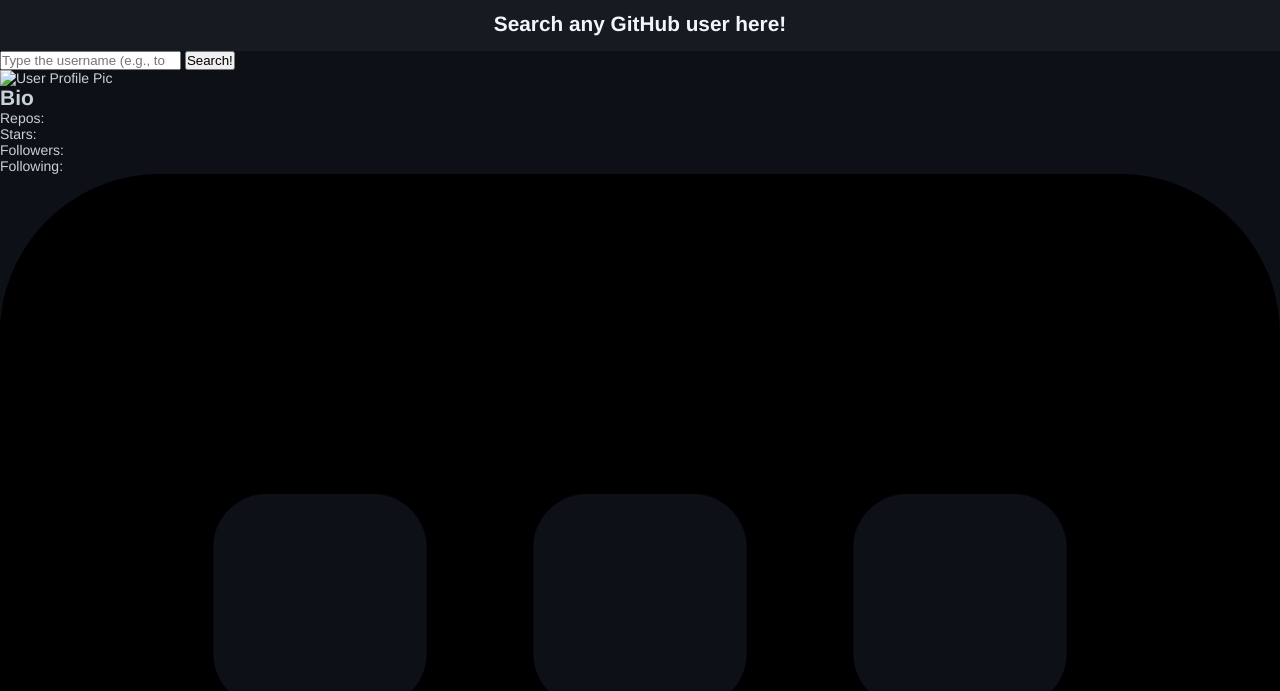
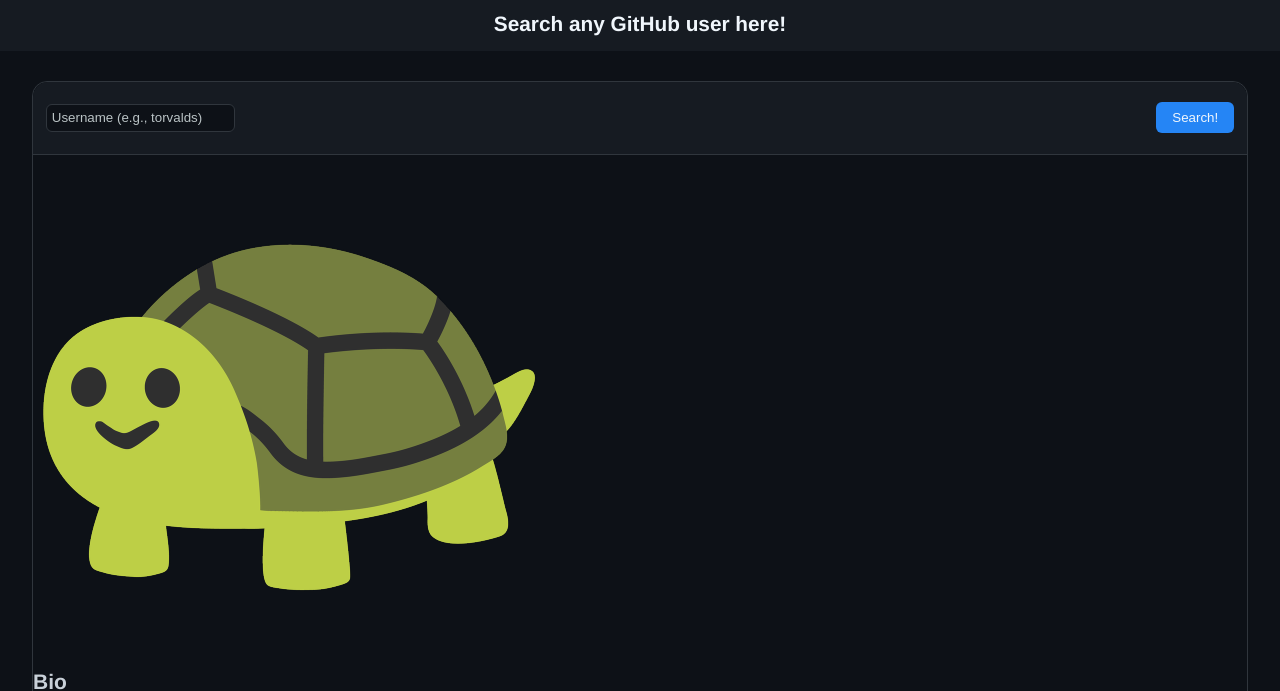
Before and after one commit to luizhf42/github-user-search, a plain HTML site: page index.html in a window 1280 px wide. Shown: the part 70-761 px from the top of the page. Drawn offline with Linux system fonts and the light colour scheme.

Commit message:
making the form style

```diff
--- a/assets/style/base.css
+++ b/assets/style/base.css
@@ -8,10 +8,11 @@
     --border: #30363d;
     --cta: #2585f5;
     --bg: #0D1117;
-    --header-bg: #161B22;
+    --header--form-bg: #161B22;
     --text: #c9d1d9;
     --username: #5a6169;
-    --header-text: #f0f6fc;
+    --header--btn-text: #f0f6fc;
+    --input-placeholder: #bac3c5;
 
     --main-font: 'Helvetica', sans-serif;
     --username-font: 'Arial', sans-serif;
--- a/assets/style/header.css
+++ b/assets/style/header.css
@@ -1,7 +1,7 @@
 header {
     padding: 15px 0;
-    background: var(--header-bg);
-    color: var(--header-text);
+    background: var(--header--form-bg);
+    color: var(--header--btn-text);
 }
 
 .header-main {
--- a/assets/style/main/form.css
+++ b/assets/style/main/form.css
@@ -0,0 +1,29 @@
+form {
+  border-radius: 15px 15px 0 0;
+  display: flex;
+  justify-content: space-between;
+  padding: 1.3rem 0.8rem;
+  border-bottom: 1px solid var(--border);
+  background: var(--header--form-bg);
+  align-items: center;
+}
+
+.user-search {
+  height: 28px;
+  padding: 0 5px;
+  background: var(--bg);
+  border: 1px solid var(--border);
+  border-radius: 6px;
+}
+
+.user-search::placeholder {
+  color: var(--input-placeholder);
+}
+
+.search-btn {
+  background: var(--cta);
+  border: 0;
+  border-radius: 6px;
+  padding: 8px 16px;
+  color: var(--header--btn-text);
+}
--- a/assets/style/main/main.css
+++ b/assets/style/main/main.css
@@ -1,3 +1,6 @@
 main {
-    padding: 30px 0;
+  margin: 30px auto;
+  width: 95%;
+  border-radius: 15px;
+  border: 1px solid var(--border);
 }
--- a/index.html
+++ b/index.html
@@ -7,6 +7,9 @@
     <link rel="stylesheet" href="assets/style/base.css" />
 
     <link rel="stylesheet" href="assets/style/header.css" />
+
+    <link rel="stylesheet" href="assets/style/main/main.css">
+    <link rel="stylesheet" href="assets/style/main/form.css">
 
     <title>GitHub User Search</title>
   </head>
@@ -26,14 +29,14 @@
           type="search"
           class="user-search"
           id="user-search"
-          placeholder="Type the username (e.g., torvalds)"
+          placeholder="Username (e.g., torvalds)"
         />
         <button class="search-btn">Search!</button>
       </form>
 
       <section class="user-info">
         <div class="main-info">
-          <img src="" alt="User Profile Pic" />
+          <img src="tartaruga.png" alt="User Profile Pic" />
           <h2 class="name"></h2>
           <h3 class="username"></h3>
         </div>
```
Also changed, not shown: tartaruga.png (added).
